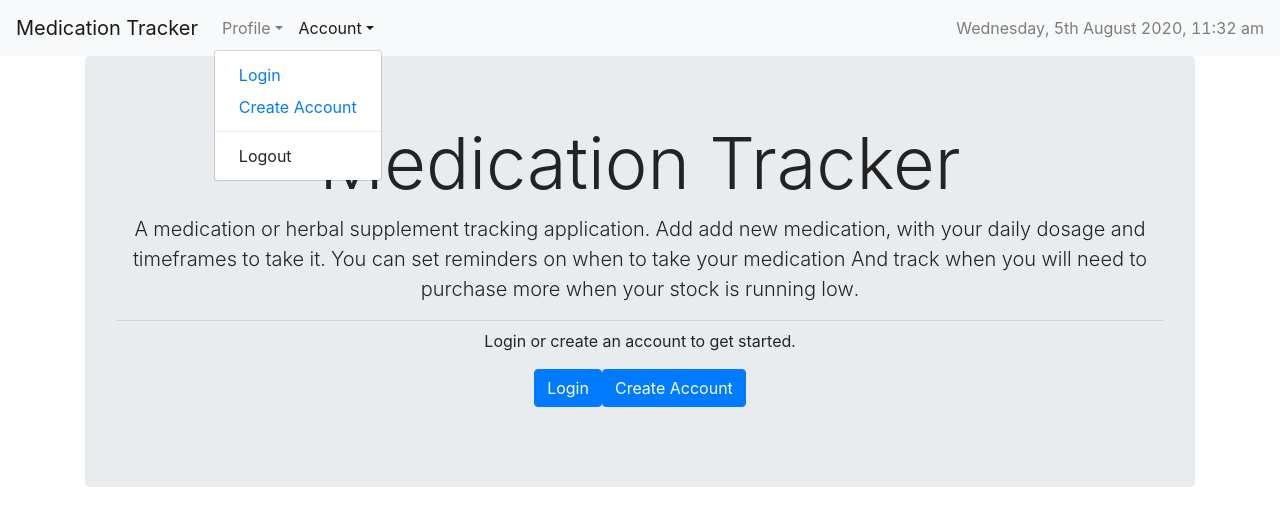
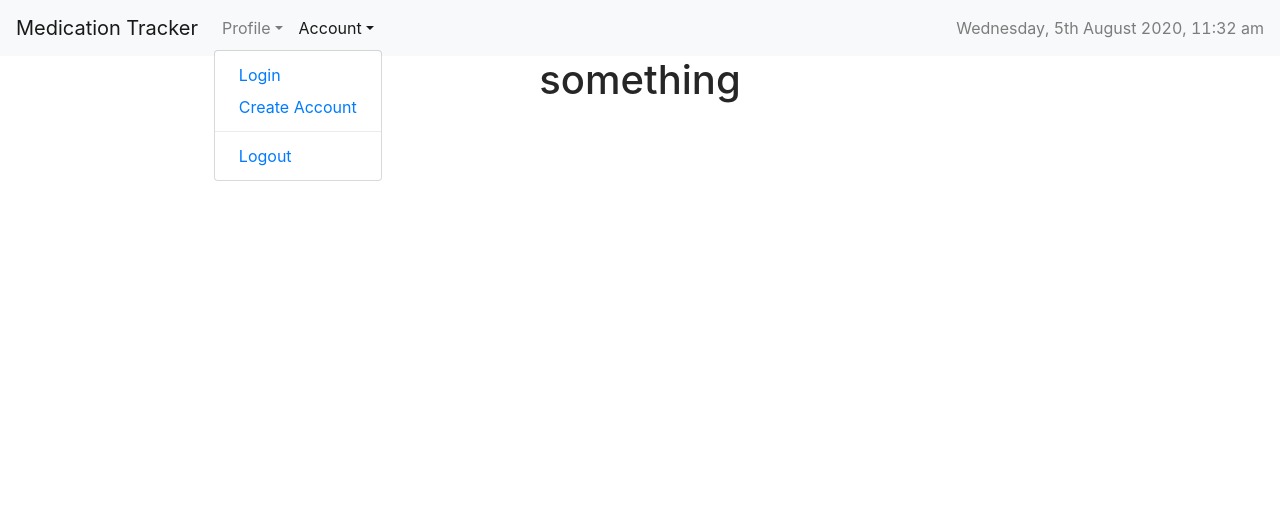
Before and after one commit to RaengC/medication-tracker-app, a React (Create React App) app in the folder med-tracker-frontend/: page /logout in a window 1280 px wide. Both pictures are taken after a click on the link "Account". Shown: the top 526 px of the page. Built offline with nearby package versions, Linux system fonts and the light colour scheme.

Commit message:
Logout - API, controller, nav link created
directs to /logout page, still to add function and redirect

```diff
--- /dev/null
+++ b/med-tracker-frontend/src/Account/Logout.js
@@ -0,0 +1,15 @@
+import React from 'react'
+import { logout } from '../Api'
+
+function Logout() {
+
+    return (
+        <React.Fragment>
+            <h1> something</h1>
+            {
+
+            }
+        </React.Fragment>
+    )
+}
+export default Logout
--- a/med-tracker-frontend/src/Api.js
+++ b/med-tracker-frontend/src/Api.js
@@ -24,6 +24,16 @@ export async function register(userDetails) {
         headers: headerOptions
     })
     return result.headers.get('token')
+}
+
+export async function logout(userDetails) {
+    const result = await fetch('/account/logout', {
+        method: 'GET',
+        body: JSON.stringify(userDetails),
+        headers: headerOptions
+    })
+    const data = await result.json()
+    return data
 }
 
 export async function addMedication(medicationDetails) {
--- a/med-tracker-frontend/src/App.js
+++ b/med-tracker-frontend/src/App.js
@@ -13,6 +13,7 @@ import MedicationEditList from './Medication/MedicationEditList'
 import LandingPage from './LandingPage/LandingPage'
 import Edit from './Medication/Edit'
 import Add from './Medication/Add'
+import Logout from './Account/Logout';
 
 export const isLoggedIn = () => {
   if (window.localStorage.getItem('userloggedin')) {
@@ -37,6 +38,7 @@ function App() {
           <Switch>
             <Route path="/login"><Login setLoggin={setLoggedIn} /></Route>
             <Route path="/register"><Register /></Route>
+            <Route path="/logout"><Logout /></Route>
             <Route path="/profile">{loggedIn ? <Medication /> : <Redirect to={'/login'} />} </Route>
 
             <Route path="/add">{loggedIn ? <Add /> : <Redirect to={'/login'} />}</Route>
--- a/med-tracker-frontend/src/Navigation/Navigation.js
+++ b/med-tracker-frontend/src/Navigation/Navigation.js
@@ -20,6 +20,7 @@ const Navigation = (props) => {
     const [isOpen, setIsOpen] = useState(false);
     const toggle = () => setIsOpen(!isOpen);
     // const [loggedIn, setLoggedIn] = useState(isLoggedIn)
+
 
     return (
         <React.Fragment>
@@ -60,7 +61,8 @@ const Navigation = (props) => {
                                 </DropdownItem>
                                 <DropdownItem divider />
                                 <DropdownItem>
-                                    Logout
+                                    <Link to="/logout">Logout</Link>
+
                                 </DropdownItem>
                             </DropdownMenu>
                         </UncontrolledDropdown>
```
Also changed, not shown: med-tracker-frontend/src/Medication/MedicationDisplay.js (+21 -0 lines), 1 other file (tests, documents, lock files or other folders).
